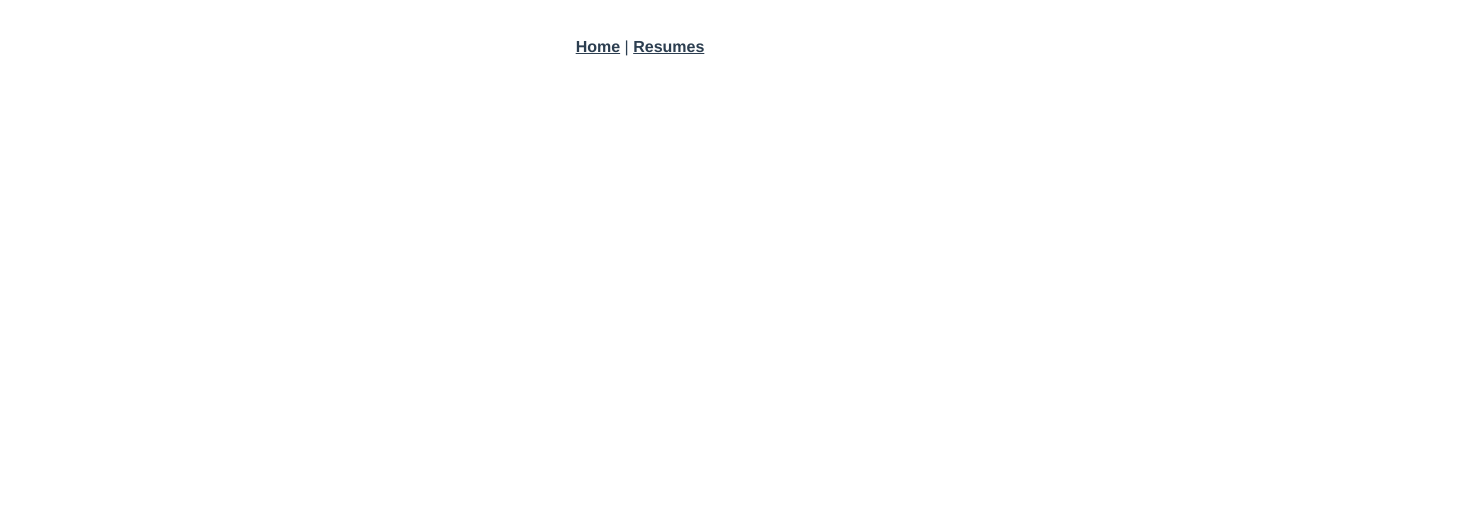
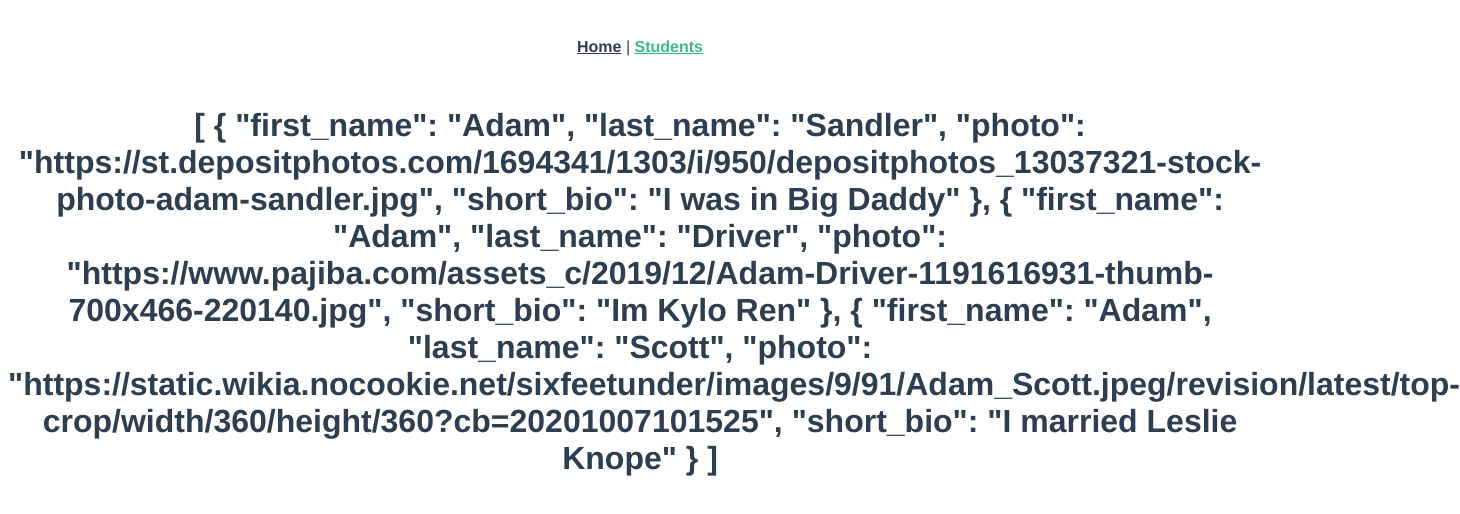
Before and after one commit to kred1150/team_api_project_community, a Vue app: page /students in a window 1280 px wide. Before the commit this address had no page. Shown: the top 514 px of the page, 1460 px wide, since content can reach past the window. Built offline with nearby package versions, Linux system fonts and the light colour scheme.

Commit message:
Switched Resume to Student to align with backend, created dummy data of students on StudentView page to work with

```diff
--- a/src/App.vue
+++ b/src/App.vue
@@ -2,7 +2,7 @@
   <nav>
     <router-link to="/">Home</router-link>
     |
-    <router-link to="/resumes">Resumes</router-link>
+    <router-link to="/students">Students</router-link>
   </nav>
   <router-view />
 </template>
--- a/src/router/index.js
+++ b/src/router/index.js
@@ -1,6 +1,6 @@
 import { createRouter, createWebHistory } from "vue-router";
 import HomeView from "../views/HomeView.vue";
-import ResumeView from "../views/ResumeView.vue";
+import StudentsView from "../views/StudentsView.vue";
 
 const routes = [
   {
@@ -17,9 +17,9 @@ const routes = [
     component: () => import(/* webpackChunkName: "about" */ "../views/AboutView.vue"),
   },
   {
-    path: "/resumes",
-    name: "ResumeIndex",
-    component: ResumeView,
+    path: "/students",
+    name: "StudentsIndex",
+    component: StudentsView,
   },
 ];
 
--- a/src/views/ResumeView.vue
+++ /dev/null
@@ -1,19 +0,0 @@
-<script>
-export default {
-  data: function () {
-    return {
-      message: "Community Page!!!",
-    };
-  },
-  created: function () {},
-  methods: {},
-};
-</script>
-
-<template>
-  <div class="home">
-    <h1>{{ message }}</h1>
-  </div>
-</template>
-
-<style></style>
--- /dev/null
+++ b/src/views/StudentsView.vue
@@ -0,0 +1,45 @@
+<script>
+export default {
+  data: function () {
+    return {
+      students: [],
+    };
+  },
+  created: function () {
+    this.students = [
+      {
+        first_name: "Adam",
+        last_name: "Sandler",
+        photo: "https://st.depositphotos.com/1694341/1303/i/950/depositphotos_13037321-stock-photo-adam-sandler.jpg",
+        short_bio: "I was in Big Daddy",
+      },
+      {
+        first_name: "Adam",
+        last_name: "Driver",
+        photo: "https://www.pajiba.com/assets_c/2019/12/Adam-Driver-1191616931-thumb-700x466-220140.jpg",
+        short_bio: "Im Kylo Ren",
+      },
+      {
+        first_name: "Adam",
+        last_name: "Scott",
+        photo:
+          "https://static.wikia.nocookie.net/sixfeetunder/images/9/91/Adam_Scott.jpeg/revision/latest/top-crop/width/360/height/360?cb=20201007101525",
+        short_bio: "I married Leslie Knope",
+      },
+    ];
+  },
+  methods: {},
+};
+</script>
+
+<template>
+  <div class="home">
+    <h1>{{ students }}</h1>
+  </div>
+</template>
+
+<style></style>
+
+<!--
+  Student.create(first_name:"Adam" last_name:"Heckathorn" email:"ajheckathorn01@gmail.com" phone_number:"479-305-9290" short_bio:"text" LinkedIn_URL:"https://www.linkedin.com/in/adam-heckathorn-202072210/" twitter_handle: personal_blog: online_resume_url: github_url: photo:)
+  -->
```
